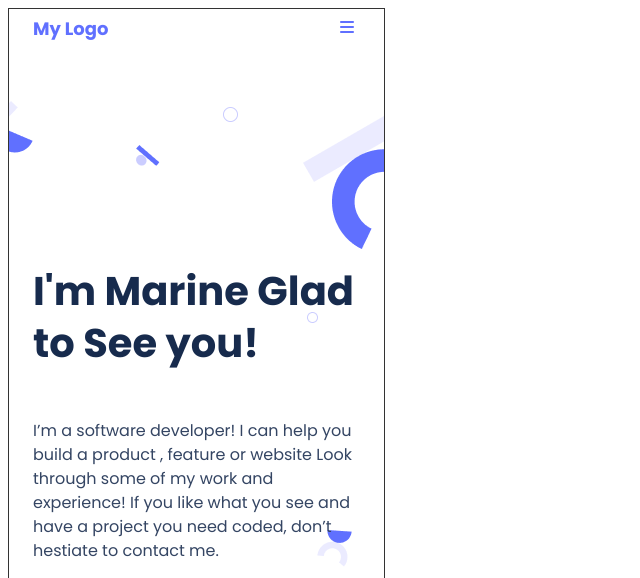
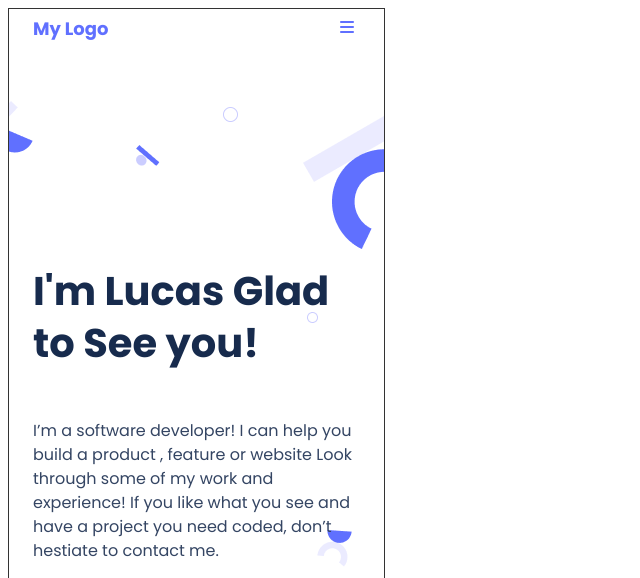
Before and after one commit to Lucas-Erkana/Portfolio-Mobile, a website: page index.html in a window 1280 px wide. Shown: the top 578 px of the page, without its empty margins (0-640 px from the left). Drawn offline with Linux system fonts and the light colour scheme.

Commit message:
Chnage the h1 to Lucas

```diff
--- a/index.html
+++ b/index.html
@@ -37,9 +37,10 @@
   </header>
   <div class="content">
       <div class="text">
-        <h1>I'm Marine Glad to See you!</h1>
+        <h1>I'm Lucas Glad to See you!</h1>
         <p>I’m a software developer! I can help you build a product ,
-          feature or website Look through some of my work and experience! If you like what
+          feature or website Look through some of my work and experience!
+          If you like what
           you see and have a project you need coded, don’t hestiate to contact me.
         </p>
         <h2>LET'S CONNECT</h2>
```
